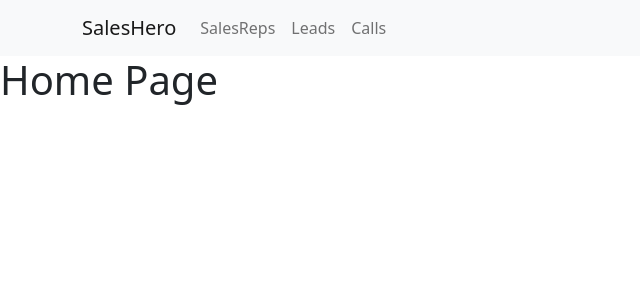
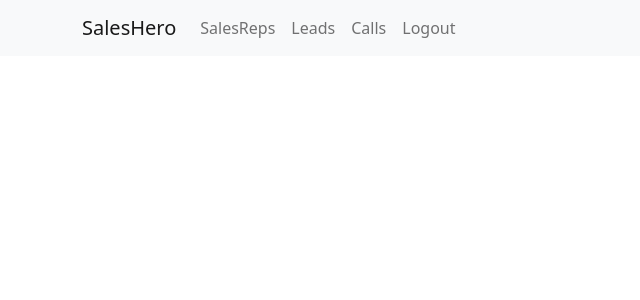
Before and after one commit to kevinjsalinas/sales-hero, a React (Create React App) app in the folder client/: page / in a window 1280 px wide. Shown: the top 300 px of the page, without its empty margins (0-640 px from the left). Built offline with nearby package versions, Linux system fonts and the light colour scheme.

Commit message:
created useContext for user and created frontend components

```diff
--- a/client/src/components/App.js
+++ b/client/src/components/App.js
@@ -1,19 +1,26 @@
 import '../App.css';
 import { Switch, Route } from 'react-router-dom';
 import NavBar from './NavBar';
-import Calls from './Calls';
-import Leads from './Leads';
-import SalesReps from './SalesReps';
+import Calls from '../pages/Calls';
+import Leads from '../pages/Leads';
+import SalesReps from '../pages/SalesReps';
+
+import { useContext } from "react";
+import { UserContext } from '../context/user';
 
 
 function App() {
+
+  const { user } = useContext(UserContext);
+
+  // testing useContext
+  console.log(user)
+
   return (
 <>
     <NavBar/>
+    <main>
       <Switch>
-      <Route exact path='/'>
-        <h1>Home Page</h1>
-      </Route>
         <Route path='/salesreps'>
           <SalesReps/>
         </Route>
@@ -24,7 +31,7 @@ function App() {
           <Calls/>
         </Route>
       </Switch>
-
+    </main>
 </>
   );
 }
--- a/client/src/components/NavBar.js
+++ b/client/src/components/NavBar.js
@@ -10,13 +10,14 @@ function NavBar() {
         <>
             <Navbar bg="light" expand="sm">
                 <Container>
-                    <Navbar.Brand href="/">SalesHero</Navbar.Brand>
+                    <Navbar.Brand href="/salesreps">SalesHero</Navbar.Brand>
                     <Navbar.Toggle aria-controls="basic-navbar-nav" />
                     <Navbar.Collapse id="basic-navbar-nav">
                         <Nav className="me-auto">
                             <Nav.Link href="/salesreps">SalesReps</Nav.Link>
                             <Nav.Link href="/leads">Leads</Nav.Link>
                             <Nav.Link href="/calls">Calls</Nav.Link>
+                            <Nav.Link href="/logout">Logout</Nav.Link>
                         </Nav>
                     </Navbar.Collapse>
                 </Container>
--- /dev/null
+++ b/client/src/context/user.js
@@ -0,0 +1,19 @@
+import React from "react";
+import { useState } from "react";
+
+const UserContext = React.createContext();
+
+function UserProvider ({children}) {
+
+    const [user, setUser] = useState(null);
+
+
+    return (
+
+        <UserContext.Provider value={{user, setUser}}>
+            {children}
+        </UserContext.Provider>
+    )
+}
+
+export { UserContext, UserProvider }
--- a/client/src/index.js
+++ b/client/src/index.js
@@ -5,12 +5,16 @@ import App from './components/App';
 import { BrowserRouter} from "react-router-dom"
 import 'bootstrap/dist/css/bootstrap.min.css';
 
+import { UserProvider } from './context/user';
+
 
 const root = ReactDOM.createRoot(document.getElementById('root'));
 root.render(
   <React.StrictMode>
     <BrowserRouter>
-      <App />
+      <UserProvider>
+        <App />
+      </UserProvider>
     </BrowserRouter>
   </React.StrictMode>
 );
--- a/client/src/components/Calls.js
+++ b/client/src/pages/Calls.js
@@ -1,10 +1,8 @@
 import React from "react";
 
 
+
 function Calls() {
-
-
-
 
     return (
         <>
```
Also changed, not shown: client/src/pages/Leads.js (renamed from client/src/components/Leads.js), client/src/pages/Login.js (added), client/src/pages/SalesReps.js (renamed from client/src/components/SalesReps.js). Lines whose indentation alone changed are shown as unchanged.
